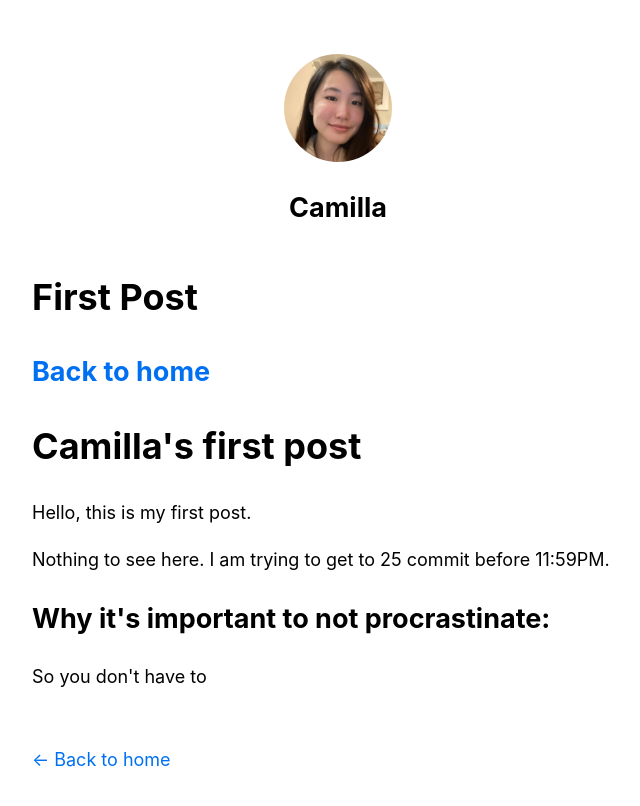
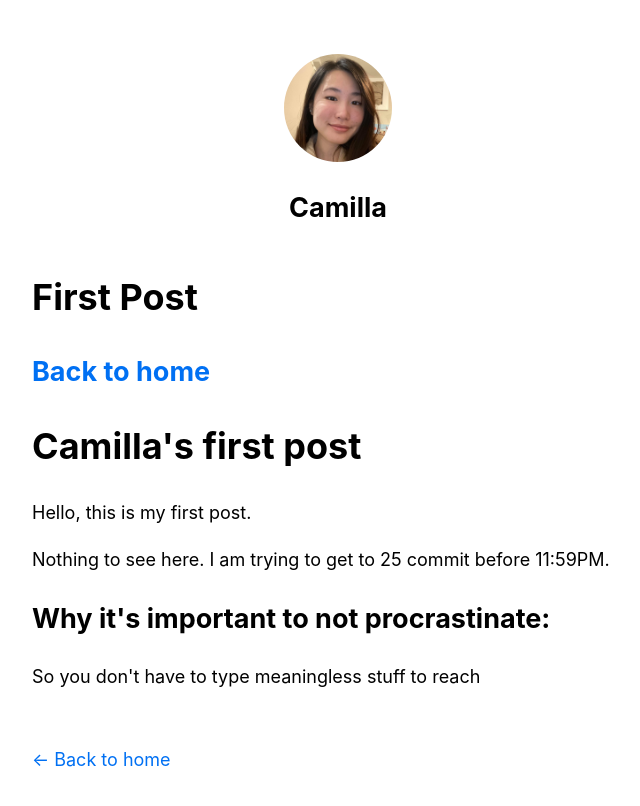
Before and after one commit to louisgv/art, a Next.js app: page /posts/first-post in a window 1280 px wide. Shown: the top 806 px of the page, without its empty margins (302-942 px from the left). Built offline with nearby package versions, Linux system fonts and the light colour scheme.

Commit message:
add content inside paragarph

```diff
--- a/pages/posts/first-post.js
+++ b/pages/posts/first-post.js
@@ -26,7 +26,7 @@ export default function FirstPost() {
         Why it's important to not procrastinate:
       </h2>
       <p>
-        So you don't have to
+        So you don't have to type meaningless stuff to reach
       </p>
     </Layout>
   )
```
